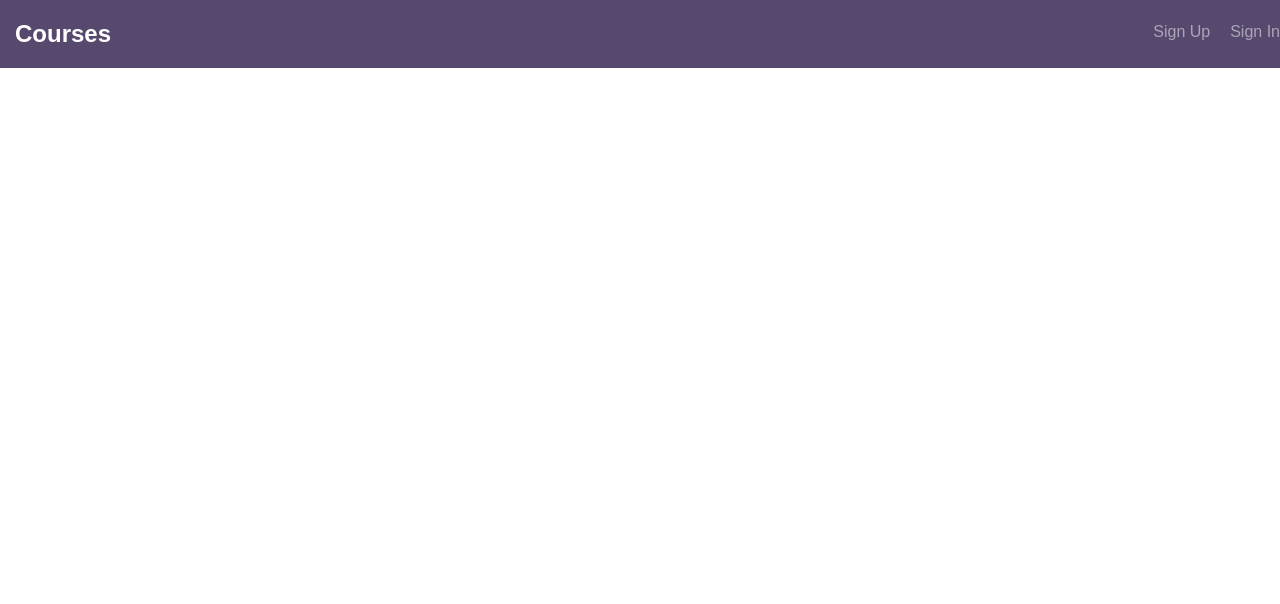
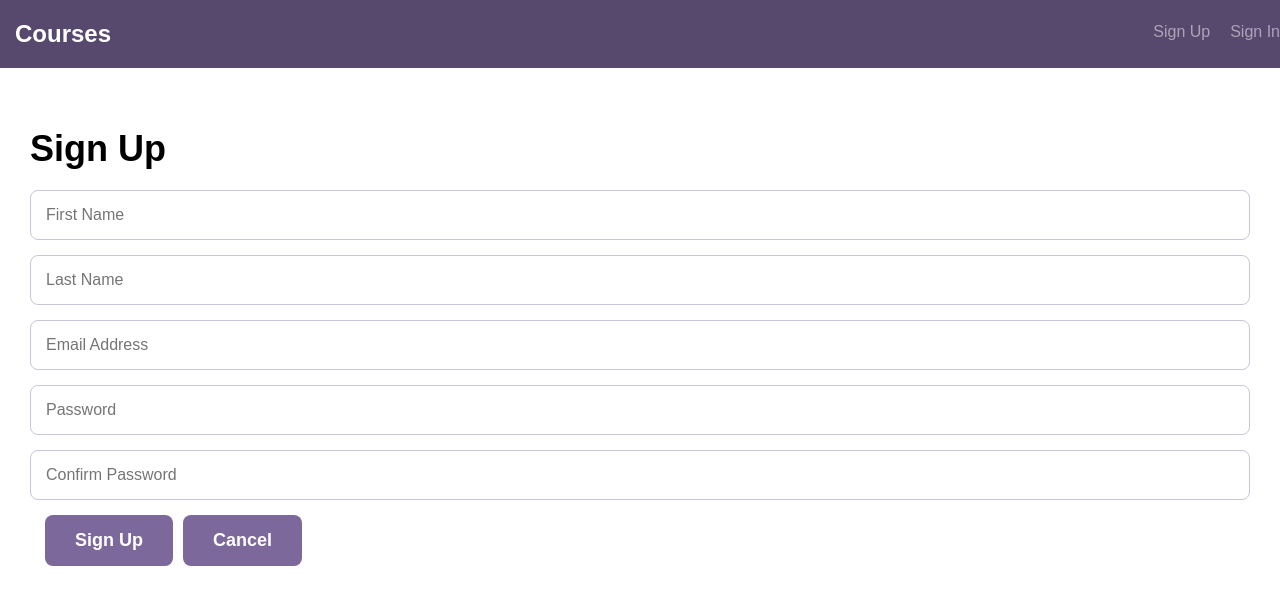
Before and after one commit to MaxPayne89/full_stack_app_with_react_and_rest_api, a React (Create React App) app in the folder client/: page /signup in a window 1280 px wide. Shown: the top 604 px of the page. Built offline with nearby package versions, Linux system fonts and the light colour scheme.

Commit message:
state of development

```diff
--- a/client/src/App.js
+++ b/client/src/App.js
@@ -9,6 +9,7 @@ import PrivateRoute from './components/PrivateRoute'
 import CreateCourse from './components/CreateCourse';
 import UserSignOut from './components/UserSignOut'
 import CourseDetail from './components/CourseDetail'
+import UserSignUp from './components/UserSignUp'
 
 const App = () => {
   return (
@@ -25,13 +26,15 @@ const App = () => {
           <Route path='/courses/:id' >
             <CourseDetail />
           </Route>
-          <Route path='/courses/:id/update' >
-          </Route>
+          <PrivateRoute path='/courses/:id/update' >
+          </PrivateRoute>
           <Route path="/signin">
             <UserSignIn />
           </Route>
           <Route path="/signup">
+            <UserSignUp />
           </Route>
+          {/* does that necessarily have to be a route? I solved it a little differently. See the header component for that. */}
           <Route path="/signout">
             <UserSignOut />
           </Route>
--- a/client/src/components/CreateCourse.js
+++ b/client/src/components/CreateCourse.js
@@ -2,8 +2,8 @@ import React from 'react'
 
 function CreateCourse() {
   return (
-    <div>
-      <p>Sup, bruv</p>
+    <div className="bounds course--detail">
+
     </div>
   )
 }
--- a/client/src/components/Header.js
+++ b/client/src/components/Header.js
@@ -1,18 +1,21 @@
 import React, { useContext } from 'react'
-import { Link } from 'react-router-dom'
+import { Link, useHistory } from 'react-router-dom'
 import { AuthContext } from '../context/Auth'
 
 const Header = () => {
-  const { isAuthenticated } = useContext(AuthContext)
+  const { isAuthenticated, logout } = useContext(AuthContext)
   const userData = JSON.parse(localStorage.getItem('user'))
-  console.log(userData)
+  const history = useHistory()
   return (
     isAuthenticated ? (
     <div className="header">
       <h1 className="header--logo">Courses</h1>
       <nav>
         <span>Welcome, {userData.firstName} {userData.lastName}</span>
-        <Link className="signout" to="/signout">Sign Out</Link>
+        <Link className="signout" to="#" onClick={() => {
+          logout()
+          history.push("/")
+        }}>Sign Out</Link>
       </nav>
     </div>
     ) :
--- a/client/src/components/UserSignIn.js
+++ b/client/src/components/UserSignIn.js
@@ -1,9 +1,9 @@
 import React, { useContext, useRef } from 'react'
-import { Link, Redirect } from 'react-router-dom'
+import { Link, Redirect, useHistory } from 'react-router-dom'
 import { AuthContext } from '../context/Auth'
 
 const UserSignIn = () => {
-
+  const history = useHistory()
   const { signIn, isAuthenticated } = useContext(AuthContext)
   const emailRef = useRef('')
   const passwordRef = useRef('')
@@ -16,7 +16,9 @@ const UserSignIn = () => {
           <div>
             <form onSubmit={ (e) => {
               e.preventDefault()
-              signIn(emailRef.current.value, passwordRef.current.value)}
+              signIn(emailRef.current.value, passwordRef.current.value)
+              history.push("/")
+              }
               } >
               <div>
                 <input ref={emailRef} id="emailAddress" name="emailAddress" type="text" placeholder="Email Address"></input>
@@ -26,7 +28,7 @@ const UserSignIn = () => {
               </div>
               <div className="grid-100 pad-bottom">
                 <button className="button" type="submit">Sign In</button>
-                <button className="button button-secondary">Cancel</button>
+                <button className="button button-secondary" onClick={() => history.push("/")} >Cancel</button>
               </div>
             </form>
           </div>
--- a/client/src/components/UserSignOut.js
+++ b/client/src/components/UserSignOut.js
@@ -1,10 +1,14 @@
+/*I think that this component is not really necessary and it would be simpler to just call the logout function from the context
+in the Headers sign out button.
+*/
 import React, { useContext } from 'react'
-import { Redirect } from 'react-router-dom'
+import { Redirect, useHistory } from 'react-router-dom'
 import { AuthContext } from '../context/Auth'
 
 
 function UserSignOut() {
   const { logout } = useContext(AuthContext)
+  const history = useHistory()
   logout()
   return (
     <Redirect to={{ pathname: "/"}} />
--- a/client/src/components/UserSignUp.js
+++ b/client/src/components/UserSignUp.js
@@ -0,0 +1,81 @@
+import React, { useRef, useState } from 'react'
+import { useHistory } from 'react-router-dom'
+import axios from 'axios'
+
+const UserSignUp = () => {
+  const [isError, setIsError] = useState(false)
+  const [errorMsg, setErrorMsg] = useState([])
+  const history = useHistory()
+  const fNameRef = useRef('')
+  const lNameRef = useRef('')
+  const emailRef = useRef('')
+  const passwordref = useRef('')
+  const confirmPasswordRef = useRef('')
+
+  const checkPasswords = () => {
+    if(passwordref.current.value === confirmPasswordRef.current.value){
+      return true
+    }else {
+      return false
+    }
+  }
+
+  const postData = async (user) => {
+    const result = await axios.post('http://localhost:5000/api/users', user)
+    return result.data
+  }
+
+  return (
+    <div className="bounds">
+      <div className="grid centered signin">
+        <h1>Sign Up</h1>
+        {isError && <div>
+          <h2 className="validation--errors--label">Validation Errors</h2>
+          <div className="validation-errors">
+            <ul>
+              {errorMsg.map(err => {
+                return (
+                  <li>{err}</li>
+                )
+              })}
+            </ul>
+          </div>
+        </div>}
+        <div>
+          <form onSubmit={(e) => {
+            e.preventDefault()
+            const match = checkPasswords()
+            if(match){
+              const user = {
+                firstName: fNameRef.current.value,
+                lastName: lNameRef.current.value,
+                emailAddress: emailRef.current.value,
+                password: passwordref.current.value
+              }
+              axios.post('http://localhost:5000/api/users', user)
+              .then(res => console.log(res))
+              .catch(err => {
+                setIsError(true)
+                setErrorMsg(err.response.data.errors)
+              })
+            } else {
+              alert("Your passwords do not match, please check again!")
+            }
+          }}>
+            <div><input ref={fNameRef} id="firstName" name="firstName" type="text" placeholder="First Name"></input></div>
+            <div><input ref={lNameRef} id="lastName" name="lastName" type="text" placeholder="Last Name"></input></div>
+            <div><input ref={emailRef} id="emailAddress" name="emailAddress" type="text" placeholder="Email Address"></input></div>
+            <div><input ref={passwordref} id="password" name="password" type="password" placeholder="Password"></input></div>
+            <div><input ref={confirmPasswordRef} id="confirmPassword" name="confirmPassword" type="password" placeholder="Confirm Password"></input></div>
+            <div className="grid-100 pad-bottom">
+              <button className="button" type="submit">Sign Up</button>
+              <button className="button button--secondary" onClick={() => history.push("/")} >Cancel</button>
+            </div>
+          </form>
+        </div>
+      </div>
+    </div>
+  )
+}
+
+export default UserSignUp
--- a/client/src/context/Auth.js
+++ b/client/src/context/Auth.js
@@ -1,6 +1,5 @@
 import React, {useState, createContext } from 'react'
 import axios from 'axios'
-import useFetchData from '../hooks/useFetchData'
 
 export const AuthContext = createContext({})
 
```
